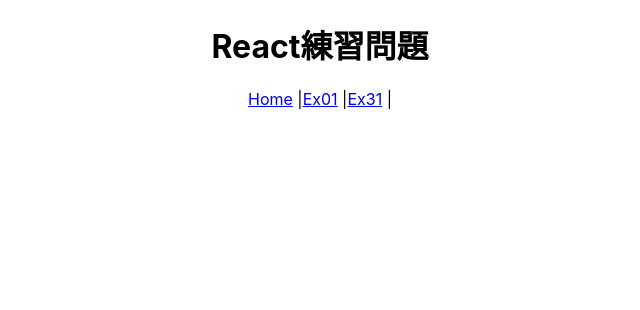
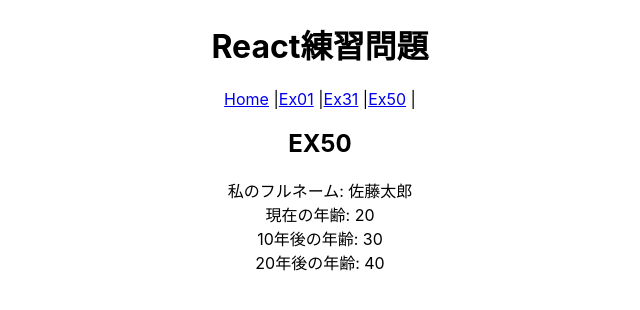
Before and after one commit to ryota-09/ex-react-app, a React (Create React App) app: page /ex50 in a window 1280 px wide. Shown: the top 310 px of the page, without its empty margins (320-960 px from the left). Built offline with nearby package versions, Linux system fonts and the light colour scheme; the HTML template or start-up script is replaced by a standard one.

Commit message:
EX50完了

```diff
--- a/src/App.tsx
+++ b/src/App.tsx
@@ -12,6 +12,7 @@
           <Link to="/">Home</Link> |
           <Link to="/ex01">Ex01</Link> |
           <Link to="/ex31">Ex31</Link> |
+          <Link to="/ex50">Ex50</Link> |
         </div>
         <Router />
       </BrowserRouter>
--- a/src/components/Ex31.tsx
+++ b/src/components/Ex31.tsx
@@ -7,6 +7,7 @@
       <button type="button" disabled={!pushFrag}>押せるボタン</button>
       <button type="button" disabled={pushFrag}>押せないボタン</button>
       <hr />
+      {/* checkedはchangeハンドラーのようなイベント処理がないとつけられない。 */}
       <input type="radio" name="radio" /><span>ラジオボタン</span>
       <input type="radio" name="radio"/><span>ラジオボタン</span>
     </div>
--- /dev/null
+++ b/src/components/Ex50.tsx
@@ -0,0 +1,25 @@
+export const Ex50 = () => {
+  const lastName = "佐藤";
+  const firstName = "太郎";
+  const age = 20;
+
+  const showFullName = (): string => {
+    return lastName + firstName
+  };
+  const showPlus10Years = (): number => {
+    return age + 10;
+  };
+  const showPlus20Year = (targetAge: number): number => {
+    return targetAge + 20
+  };
+
+  return (
+    <div className="ex50">
+      <h2>EX50</h2>
+      <div>私のフルネーム: {showFullName()}</div>
+      <div>現在の年齢: {age}</div>
+      <div>10年後の年齢: {showPlus10Years()}</div>
+      <div>20年後の年齢: {showPlus20Year(age)}</div>
+    </div>
+  )
+}
--- a/src/router/PageRoutes.tsx
+++ b/src/router/PageRoutes.tsx
@@ -1,6 +1,7 @@
 import { Ex01 } from "../components/ex01";
 import { Home } from "../components/Home";
 import { Ex31 } from "../components/Ex31";
+import { Ex50 } from "../components/Ex50";
 
 export const PageRoutes = [
   {
@@ -21,4 +22,10 @@
     exact: false,
     children: <Ex31 />,
   },
+  {
+    path: "/ex50",
+    name: "Ex50",
+    exact: false,
+    children: <Ex50 />,
+  },
 ];
```
